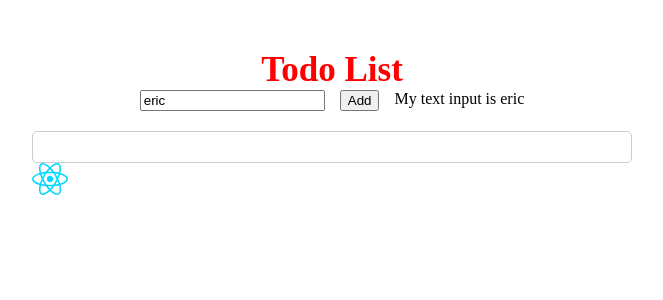
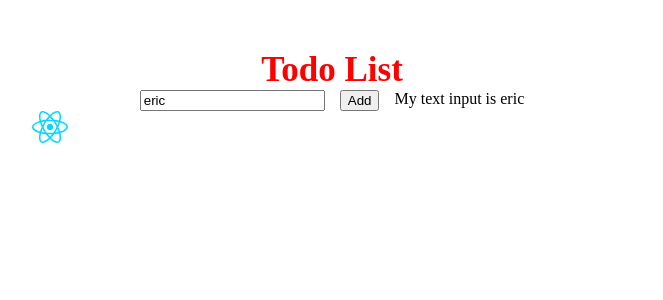
Before and after one commit to vvquy04/react-vite-hoidanit, a React (Vite) app: page / in a window 1280 px wide. Shown: the top 300 px of the page, without its empty margins (308-971 px from the left). Built offline with nearby package versions, Linux system fonts and the light colour scheme.

Commit message:
video 41

```diff
--- a/src/App.jsx
+++ b/src/App.jsx
@@ -23,11 +23,16 @@ const App = () => {
       <div className="todo-title">Todo List</div>
 
       <TodoNew addNewTodo={addNewTodo} />
-      <TodoData
-      addNewTodo={addNewTodo}
+   {todoList.length > 0 ?
+   <TodoData
       todoList={todoList}
       />
-      <img src={reactLogo} />
+    :
+    <img src={reactLogo} />
+   }
+
+
+
     </div>
   );
 };
```
